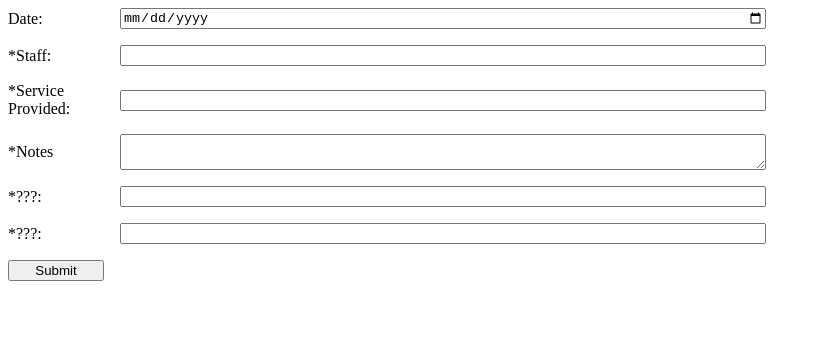
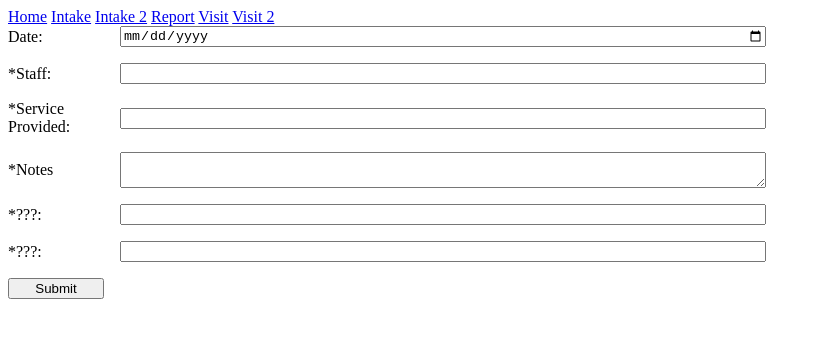
Before and after one commit to KadenEnters/MHIV, a plain HTML site: page Visit.html in a window 1280 px wide. Shown: the whole page, without its empty margins (0-821 px from the left). Drawn offline with Linux system fonts and the light colour scheme.

Commit message:
Update Visit.html

```diff
--- a/Visit.html
+++ b/Visit.html
@@ -5,6 +5,14 @@
     <title>Visit2</title>
     <link href="stylesheet.css" rel="stylesheet">
 </head>
+<nav>
+        <a href="index.html">Home</a>
+        <a href="Intake.html">Intake</a>
+        <a href="Intake2.html">Intake 2</a>
+        <a href="Report.html">Report</a>
+        <a href="Visit.html">Visit</a>
+        <a href="Visit2.html">Visit 2</a>
+</nav>
 <body>
 <main>
     <form method="post" action="PUT LATRR" style="display: flex; flex-flow: column nowrap;  align-items: center;width: 60%;
```
